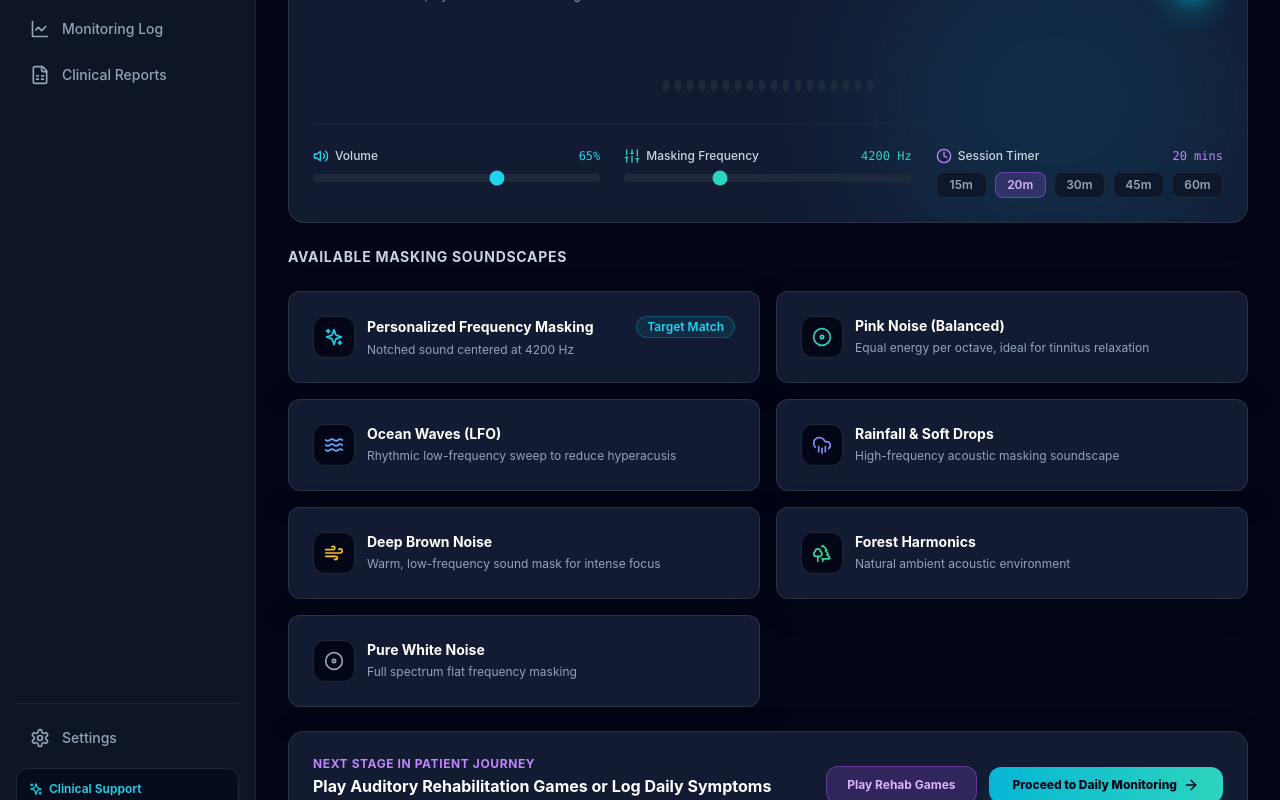
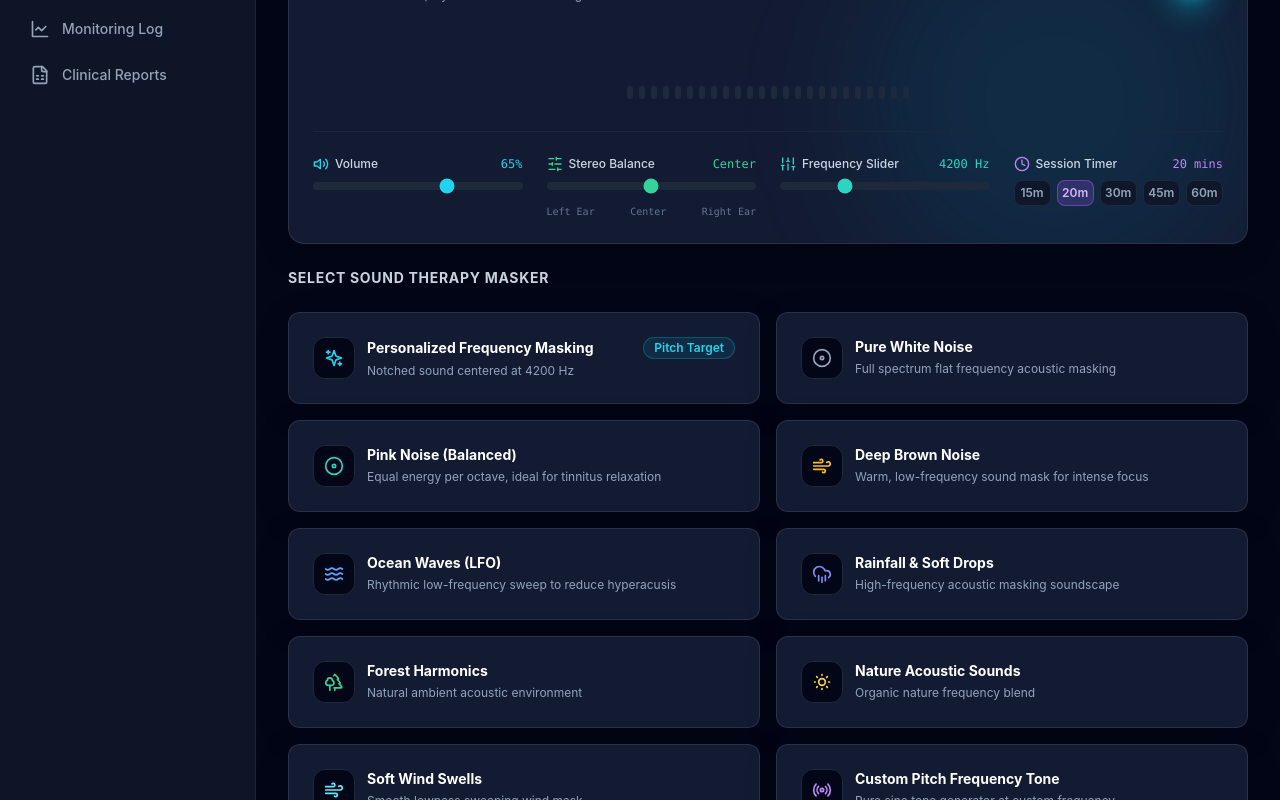
Before and after one commit to lakshanasri30-agal/Audiohope-AI, a Next.js app: page /therapy in a window 1280 px wide. Shown: the part 320-1120 px from the top of the page. Built offline with nearby package versions, Linux system fonts and the light colour scheme.

Commit message:
Upgrade Therapy page Web Audio player with 9 sound modes, stereo balance, frequency slider & real-time waveform

```diff
--- a/components/therapy/AudioSynthesizer.tsx
+++ b/components/therapy/AudioSynthesizer.tsx
@@ -17,20 +17,27 @@ import {
   Trees,
   Wind,
   Disc,
+  VolumeX,
+  Radio,
+  SunMedium,
+  SlidersHorizontal,
 } from 'lucide-react';
 
 export const AudioSynthesizer: React.FC = () => {
   const { soundState, setSoundState, user } = useAppStore();
-  const [activeTab, setActiveTab] = useState<'preset' | 'custom'>('preset');
+  const [balance, setBalance] = useState<number>(0); // -1 Left to +1 Right
 
   const soundPresets = [
     { id: 'notch_masking', name: 'Personalized Frequency Masking', icon: <Sparkles className="w-5 h-5 text-cyan-400" />, desc: `Notched sound centered at ${user.tinnitusPitchHz || 4200} Hz`, recommended: true },
+    { id: 'white', name: 'Pure White Noise', icon: <Disc className="w-5 h-5 text-slate-400" />, desc: 'Full spectrum flat frequency acoustic masking' },
     { id: 'pink', name: 'Pink Noise (Balanced)', icon: <Disc className="w-5 h-5 text-teal-400" />, desc: 'Equal energy per octave, ideal for tinnitus relaxation' },
+    { id: 'brown', name: 'Deep Brown Noise', icon: <Wind className="w-5 h-5 text-amber-400" />, desc: 'Warm, low-frequency sound mask for intense focus' },
     { id: 'ocean', name: 'Ocean Waves (LFO)', icon: <Waves className="w-5 h-5 text-blue-400" />, desc: 'Rhythmic low-frequency sweep to reduce hyperacusis' },
     { id: 'rain', name: 'Rainfall & Soft Drops', icon: <CloudRain className="w-5 h-5 text-indigo-400" />, desc: 'High-frequency acoustic masking soundscape' },
-    { id: 'brown', name: 'Deep Brown Noise', icon: <Wind className="w-5 h-5 text-amber-400" />, desc: 'Warm, low-frequency sound mask for intense focus' },
     { id: 'forest', name: 'Forest Harmonics', icon: <Trees className="w-5 h-5 text-emerald-400" />, desc: 'Natural ambient acoustic environment' },
-    { id: 'white', name: 'Pure White Noise', icon: <Disc className="w-5 h-5 text-slate-400" />, desc: 'Full spectrum flat frequency masking' },
+    { id: 'nature', name: 'Nature Acoustic Sounds', icon: <SunMedium className="w-5 h-5 text-amber-300" />, desc: 'Organic nature frequency blend' },
+    { id: 'wind', name: 'Soft Wind Swells', icon: <Wind className="w-5 h-5 text-cyan-300" />, desc: 'Smooth lowpass sweeping wind mask' },
+    { id: 'custom_frequency', name: 'Custom Pitch Frequency Tone', icon: <Radio className="w-5 h-5 text-purple-400" />, desc: 'Pure sine tone generator at custom frequency' },
   ];
 
   const handleTogglePlay = () => {
@@ -41,7 +48,8 @@ export const AudioSynthesizer: React.FC = () => {
       audioEngine.startTherapy(
         soundState.activeSound,
         soundState.volume,
-        soundState.notchFrequency || user.tinnitusPitchHz || 4200
+        soundState.notchFrequency || user.tinnitusPitchHz || 4200,
+        balance
       );
       setSoundState({ isPlaying: true });
     }
@@ -53,7 +61,8 @@ export const AudioSynthesizer: React.FC = () => {
       audioEngine.startTherapy(
         id,
         soundState.volume,
-        soundState.notchFrequency || user.tinnitusPitchHz || 4200
+        soundState.notchFrequency || user.tinnitusPitchHz || 4200,
+        balance
       );
     }
   };
@@ -63,12 +72,16 @@ export const AudioSynthesizer: React.FC = () => {
     audioEngine.setVolume(v);
   };
 
+  const handleBalanceChange = (b: number) => {
+    setBalance(b);
+    audioEngine.setBalance(b);
+  };
+
   const handleFreqChange = (freq: number) => {
     setSoundState({ notchFrequency: freq });
     audioEngine.setFrequency(freq);
   };
 
-  // Clean up audio on unmount
   useEffect(() => {
     return () => {
       audioEngine.stopTherapy();
@@ -94,19 +107,19 @@ export const AudioSynthesizer: React.FC = () => {
             </div>
             <div>
               <div className="flex items-center gap-2">
-                <Badge variant="cyan">AI Recommended</Badge>
-                <span className="text-xs text-slate-400 font-mono">Target Notch: {soundState.notchFrequency} Hz</span>
+                <Badge variant="cyan">Web Audio API Active</Badge>
+                <span className="text-xs text-slate-400 font-mono">Pitch Frequency: {soundState.notchFrequency} Hz</span>
               </div>
               <h3 className="text-xl font-bold text-white mt-1 capitalize">
-                {soundPresets.find((s) => s.id === soundState.activeSound)?.name || 'Custom Therapy'}
+                {soundPresets.find((s) => s.id === soundState.activeSound)?.name || 'Custom Soundscape'}
               </h3>
               <p className="text-xs text-slate-400">
-                {soundState.isPlaying ? 'Active Real-Time Web Audio Synthesis Running' : 'Click play to start sound masking session'}
+                {soundState.isPlaying ? 'Real-Time Web Audio API Synthesis Running' : 'Click play button to start masking session'}
               </p>
             </div>
           </div>
 
-          {/* Master Play Button */}
+          {/* Master Play / Pause Button */}
           <div className="flex items-center gap-4">
             <button
               onClick={handleTogglePlay}
@@ -121,26 +134,26 @@ export const AudioSynthesizer: React.FC = () => {
           </div>
         </div>
 
-        {/* Audio Wave Visualizer Bars */}
-        <div className="flex items-end justify-center gap-1.5 h-14 mt-8 px-4">
-          {[40, 65, 80, 45, 90, 75, 50, 85, 95, 60, 70, 40, 85, 60, 75, 90, 50, 65].map((height, idx) => (
+        {/* Real-Time Audio Waveform Bar Visualizer */}
+        <div className="flex items-end justify-center gap-1.5 h-16 mt-8 px-4">
+          {[40, 65, 80, 45, 90, 75, 50, 85, 95, 60, 70, 40, 85, 60, 75, 90, 50, 65, 80, 55, 90, 70, 45, 85].map((height, idx) => (
             <div
               key={idx}
               className={`w-1.5 rounded-full transition-all duration-300 ${
                 soundState.isPlaying
-                  ? 'bg-gradient-to-t from-cyan-500 to-teal-300 animate-pulse'
+                  ? 'bg-gradient-to-t from-cyan-500 via-teal-400 to-emerald-300 animate-pulse'
                   : 'bg-slate-800'
               }`}
               style={{
                 height: soundState.isPlaying ? `${height}%` : '20%',
-                animationDelay: `${idx * 0.15}s`,
+                animationDelay: `${idx * 0.1}s`,
               }}
             />
           ))}
         </div>
 
-        {/* Controls Grid */}
-        <div className="grid grid-cols-1 md:grid-cols-3 gap-6 mt-8 pt-6 border-t border-slate-800/80">
+        {/* Controls Deck: Volume, Balance, Frequency Slider, Timer */}
+        <div className="grid grid-cols-1 sm:grid-cols-2 lg:grid-cols-4 gap-6 mt-8 pt-6 border-t border-slate-800/80">
           {/* Volume Control */}
           <div className="space-y-2">
             <div className="flex items-center justify-between text-xs text-slate-300 font-medium">
@@ -157,16 +170,40 @@ export const AudioSynthesizer: React.FC = () => {
             />
           </div>
 
-          {/* Notch Masking Frequency Tuner */}
+          {/* Stereo Balance Panning Control */}
           <div className="space-y-2">
             <div className="flex items-center justify-between text-xs text-slate-300 font-medium">
-              <span className="flex items-center gap-1.5"><Sliders className="w-4 h-4 text-teal-400" /> Masking Frequency</span>
+              <span className="flex items-center gap-1.5"><SlidersHorizontal className="w-4 h-4 text-emerald-400" /> Stereo Balance</span>
+              <span className="font-mono text-emerald-400">
+                {balance === 0 ? 'Center' : balance < 0 ? `L ${Math.abs(Math.round(balance * 100))}%` : `R ${Math.round(balance * 100)}%`}
+              </span>
+            </div>
+            <input
+              type="range"
+              min="-1"
+              max="1"
+              step="0.1"
+              value={balance}
+              onChange={(e) => handleBalanceChange(Number(e.target.value))}
+              className="w-full h-2 bg-slate-800 rounded-lg appearance-none cursor-pointer accent-emerald-400"
+            />
+            <div className="flex justify-between text-[10px] text-slate-500 font-mono">
+              <span>Left Ear</span>
+              <span>Center</span>
+              <span>Right Ear</span>
+            </div>
+          </div>
+
+          {/* Masking Frequency Slider */}
+          <div className="space-y-2">
+            <div className="flex items-center justify-between text-xs text-slate-300 font-medium">
+              <span className="flex items-center gap-1.5"><Sliders className="w-4 h-4 text-teal-400" /> Frequency Slider</span>
               <span className="font-mono text-teal-400">{soundState.notchFrequency} Hz</span>
             </div>
             <input
               type="range"
-              min="500"
-              max="12000"
+              min="100"
+              max="14000"
               step="100"
               value={soundState.notchFrequency}
               onChange={(e) => handleFreqChange(Number(e.target.value))}
@@ -180,7 +217,7 @@ export const AudioSynthesizer: React.FC = () => {
               <span className="flex items-center gap-1.5"><Clock className="w-4 h-4 text-purple-400" /> Session Timer</span>
               <span className="font-mono text-purple-400">{soundState.timerMinutes} mins</span>
             </div>
-            <div className="flex gap-2">
+            <div className="flex gap-1.5">
               {[15, 20, 30, 45, 60].map((mins) => (
                 <button
                   key={mins}
@@ -199,8 +236,8 @@ export const AudioSynthesizer: React.FC = () => {
         </div>
       </GlassCard>
 
-      {/* Sound Presets List */}
-      <h4 className="text-sm font-bold text-slate-300 uppercase tracking-wider">Available Masking Soundscapes</h4>
+      {/* Sound Presets Selection Grid */}
+      <h4 className="text-sm font-bold text-slate-300 uppercase tracking-wider">Select Sound Therapy Masker</h4>
       <div className="grid grid-cols-1 md:grid-cols-2 gap-4">
         {soundPresets.map((preset) => {
           const isSelected = soundState.activeSound === preset.id;
@@ -221,7 +258,7 @@ export const AudioSynthesizer: React.FC = () => {
                 <div className="flex-1">
                   <div className="flex items-center justify-between">
                     <h5 className="text-sm font-bold text-white">{preset.name}</h5>
-                    {preset.recommended && <Badge variant="cyan">Target Match</Badge>}
+                    {preset.recommended && <Badge variant="cyan">Pitch Target</Badge>}
                   </div>
                   <p className="text-xs text-slate-400 mt-1">{preset.desc}</p>
                 </div>
--- a/lib/audio/synthesizer.ts
+++ b/lib/audio/synthesizer.ts
@@ -3,6 +3,7 @@
 class AudioEngine {
   private ctx: AudioContext | null = null;
   private masterGain: GainNode | null = null;
+  private pannerNode: StereoPannerNode | null = null;
   private noiseNode: AudioBufferSourceNode | null = null;
   private filterNode: BiquadFilterNode | null = null;
   private lfoNode: OscillatorNode | null = null;
@@ -15,7 +16,15 @@ class AudioEngine {
       const AudioCtx = window.AudioContext || (window as unknown as { webkitAudioContext: typeof AudioContext }).webkitAudioContext;
       this.ctx = new AudioCtx();
       this.masterGain = this.ctx.createGain();
-      this.masterGain.connect(this.ctx.destination);
+
+      // Initialize Stereo Panner Node for Balance Control (-1 Left to +1 Right)
+      if (typeof this.ctx.createStereoPanner === 'function') {
+        this.pannerNode = this.ctx.createStereoPanner();
+        this.masterGain.connect(this.pannerNode);
+        this.pannerNode.connect(this.ctx.destination);
+      } else {
+        this.masterGain.connect(this.ctx.destination);
+      }
     }
     if (this.ctx.state === 'suspended') {
       this.ctx.resume();
@@ -60,13 +69,21 @@ class AudioEngine {
   }
 
   // Play Sound Therapy Engine
-  public startTherapy(soundType: string, volume: number = 65, frequencyHz: number = 4200) {
+  public startTherapy(soundType: string, volume: number = 65, frequencyHz: number = 4200, balance: number = 0) {
     this.stopTherapy();
     this.initContext();
 
     if (!this.ctx || !this.masterGain) return;
 
     this.setVolume(volume);
+    this.setBalance(balance);
+
+    if (soundType === 'custom_frequency') {
+      // Pure sine wave tone oscillator at target frequency
+      this.playPureTone(frequencyHz, volume);
+      this.isPlaying = true;
+      return;
+    }
 
     // Create noise source
     let noiseKind: 'white' | 'pink' | 'brown' = 'pink';
@@ -85,26 +102,26 @@ class AudioEngine {
       // Bandpass centered at patient's tinnitus frequency
       this.filterNode.type = 'bandpass';
       this.filterNode.frequency.value = frequencyHz;
-      this.filterNode.Q.value = 4.0; // narrow bandwidth around target frequency
+      this.filterNode.Q.value = 4.0;
     } else if (soundType === 'ocean') {
       this.filterNode.type = 'lowpass';
       this.filterNode.frequency.value = 600;
 
       // LFO for slow ocean waves effect
       this.lfoNode = this.ctx.createOscillator();
-      this.lfoNode.frequency.value = 0.12; // 0.12 Hz wave cycle
+      this.lfoNode.frequency.value = 0.12;
       this.lfoGain = this.ctx.createGain();
       this.lfoGain.gain.value = 400;
 
       this.lfoNode.connect(this.lfoGain);
       this.lfoGain.connect(this.filterNode.frequency);
       this.lfoNode.start();
-    } else if (soundType === 'wind' || soundType === 'rain') {
+    } else if (soundType === 'wind' || soundType === 'rain' || soundType === 'nature' || soundType === 'forest') {
       this.filterNode.type = 'bandpass';
-      this.filterNode.frequency.value = soundType === 'rain' ? 2200 : 800;
+      this.filterNode.frequency.value = soundType === 'rain' ? 2200 : soundType === 'nature' ? 1500 : soundType === 'forest' ? 1200 : 800;
       this.filterNode.Q.value = 1.2;
     } else {
-      // Default lowpass filter for smooth ambient playback
+      // Default lowpass filter
       this.filterNode.type = 'lowpass';
       this.filterNode.frequency.value = 8000;
     }
@@ -115,7 +132,7 @@ class AudioEngine {
     this.isPlaying = true;
   }
 
-  // Play Pure Tone (for Frequency Matching Game & Audiometry)
+  // Play Pure Tone
   public playPureTone(frequencyHz: number, volume: number = 50) {
     this.stopPureTone();
     this.initContext();
@@ -151,9 +168,20 @@ class AudioEngine {
     }
   }
 
+  public setBalance(balance: number) {
+    // balance: -1.0 (Left) to +1.0 (Right)
+    if (this.pannerNode && this.ctx) {
+      const panVal = Math.max(-1, Math.min(1, balance));
+      this.pannerNode.pan.setValueAtTime(panVal, this.ctx.currentTime);
+    }
+  }
+
   public setFrequency(freq: number) {
     if (this.filterNode && this.ctx) {
       this.filterNode.frequency.setValueAtTime(freq, this.ctx.currentTime);
+    }
+    if (this.pureToneOsc && this.ctx) {
+      this.pureToneOsc.frequency.setValueAtTime(freq, this.ctx.currentTime);
     }
   }
 
```
Also changed, not shown: 1 other file (tests, documents, lock files or other folders).
